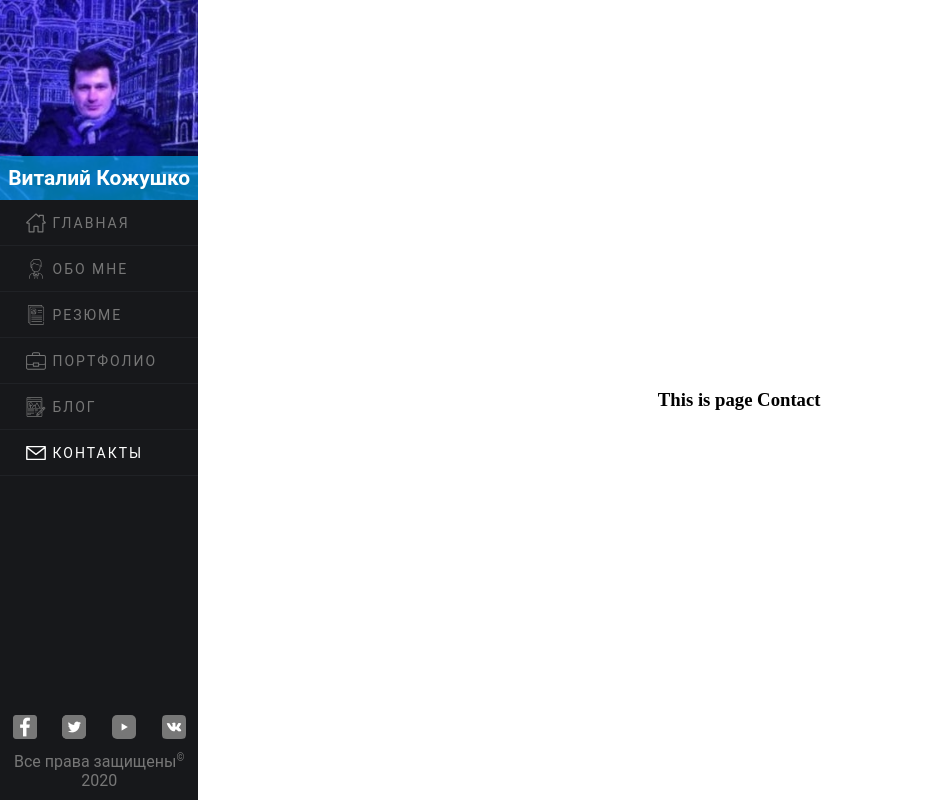
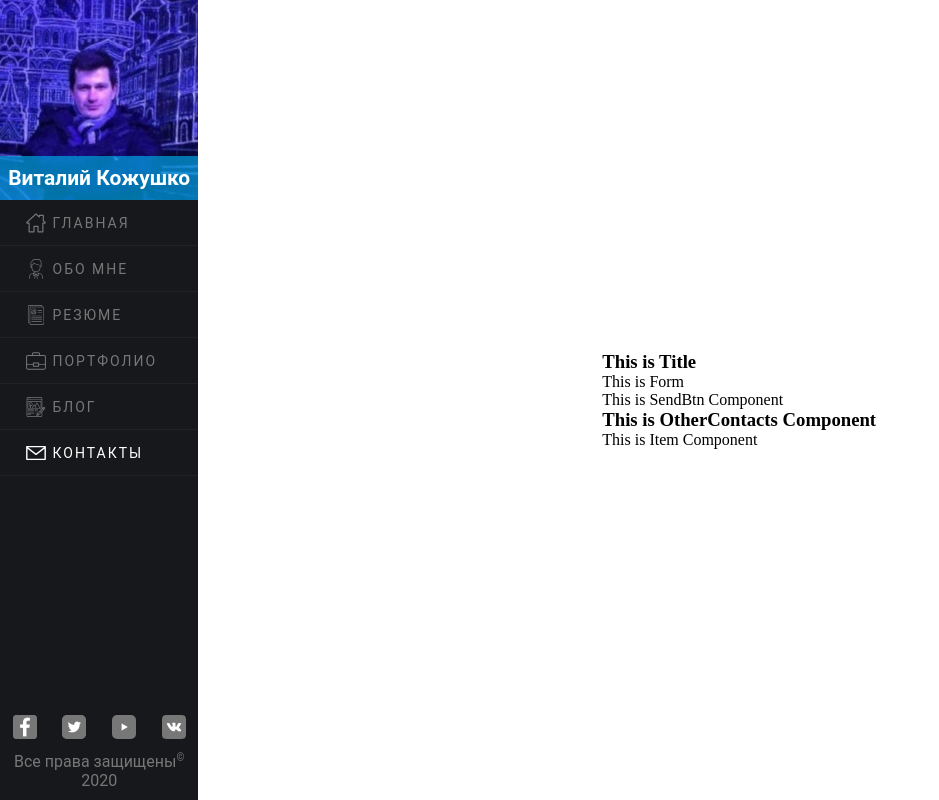
Before and after one commit to pilotvitalik/old_portfolio_part_2, a React (Create React App) app: page /contacts in a window 1280 px wide. Shown: the whole page, without its empty margins (0-939 px from the left). Built offline with nearby package versions, Linux system fonts and the light colour scheme.

Commit message:
created subComponents without styles in the component - Contact

```diff
--- a/src/components/Content/Contact/Contact.js
+++ b/src/components/Content/Contact/Contact.js
@@ -1,9 +1,17 @@
 import React from 'react';
+import style from './contact.module.css';
+import { Title } from './Title/title.js';
+import { SendForm } from './SendForm/SendForm.js';
+import { OtherContacts } from './OtherContacts/OtherContacts.js';
 
 class Contact extends React.Component{
 	render(){
 		return(
-			<h3>This is page Contact</h3>
+			<div className={ style.contact }>
+				<Title/>
+				<SendForm/>
+				<OtherContacts/>
+			</div>
 		);
 	}
 }
--- /dev/null
+++ b/src/components/Content/Contact/OtherContacts/Item/Item.js
@@ -0,0 +1,11 @@
+import React from 'react';
+
+class Item extends React.Component{
+	render(){
+		return(
+			<p>This is Item Component</p>
+		);
+	}
+};
+
+export { Item };
--- /dev/null
+++ b/src/components/Content/Contact/OtherContacts/OtherContacts.js
@@ -0,0 +1,16 @@
+import React from 'react';
+import style from './OtherContacts.module.css';
+import { Item } from './Item/Item.js';
+
+class OtherContacts extends React.Component{
+	render(){
+		return(
+			<div className={ style.otherContacts }>
+				<h3>This is OtherContacts Component</h3>
+				<Item/>
+			</div>
+		);
+	}
+};
+
+export { OtherContacts };
--- /dev/null
+++ b/src/components/Content/Contact/SendForm/Form/Form.js
@@ -0,0 +1,11 @@
+import React from 'react';
+
+class Form extends React.Component{
+	render(){
+		return(
+			<p>This is Form</p>
+		);
+	}
+};
+
+export { Form };
--- /dev/null
+++ b/src/components/Content/Contact/SendForm/SendBtn/SendBtn.js
@@ -0,0 +1,11 @@
+import React from 'react';
+
+class SendBtn extends React.Component{
+	render(){
+		return(
+			<p>This is SendBtn Component</p>
+		);
+	}
+};
+
+export { SendBtn };
--- /dev/null
+++ b/src/components/Content/Contact/SendForm/SendForm.js
@@ -0,0 +1,17 @@
+import React from 'react';
+import style from './sendForm.module.css';
+import { Form } from './Form/Form.js';
+import { SendBtn } from './SendBtn/SendBtn.js';
+
+class SendForm extends React.Component{
+	render(){
+		return(
+			<div className={ style.sendForm }>
+				<Form/>
+				<SendBtn/>
+			</div>
+		);
+	}
+};
+
+export { SendForm };
--- /dev/null
+++ b/src/components/Content/Contact/Title/title.js
@@ -0,0 +1,11 @@
+import React from 'react';
+
+class Title extends React.Component{
+	render(){
+		return(
+			<h3>This is Title</h3>
+		);
+	}
+};
+
+export { Title };
--- a/src/components/Content/Home/Home.js
+++ b/src/components/Content/Home/Home.js
@@ -4,7 +4,7 @@ import style from './home.module.css';
 class Home extends React.Component{
 	render(){
 		return(
-			<div class={ style.homeTitle }>
+			<div className={ style.homeTitle }>
 				<div>
 					<h3>Виталий </h3><h3>Кожушко</h3>
 				</div>
```
Also changed, not shown: src/components/Content/Contact/OtherContacts/OtherContacts.module.css (added), src/components/Content/Contact/SendForm/sendForm.module.css (added), src/components/Content/Contact/contact.module.css (added).
